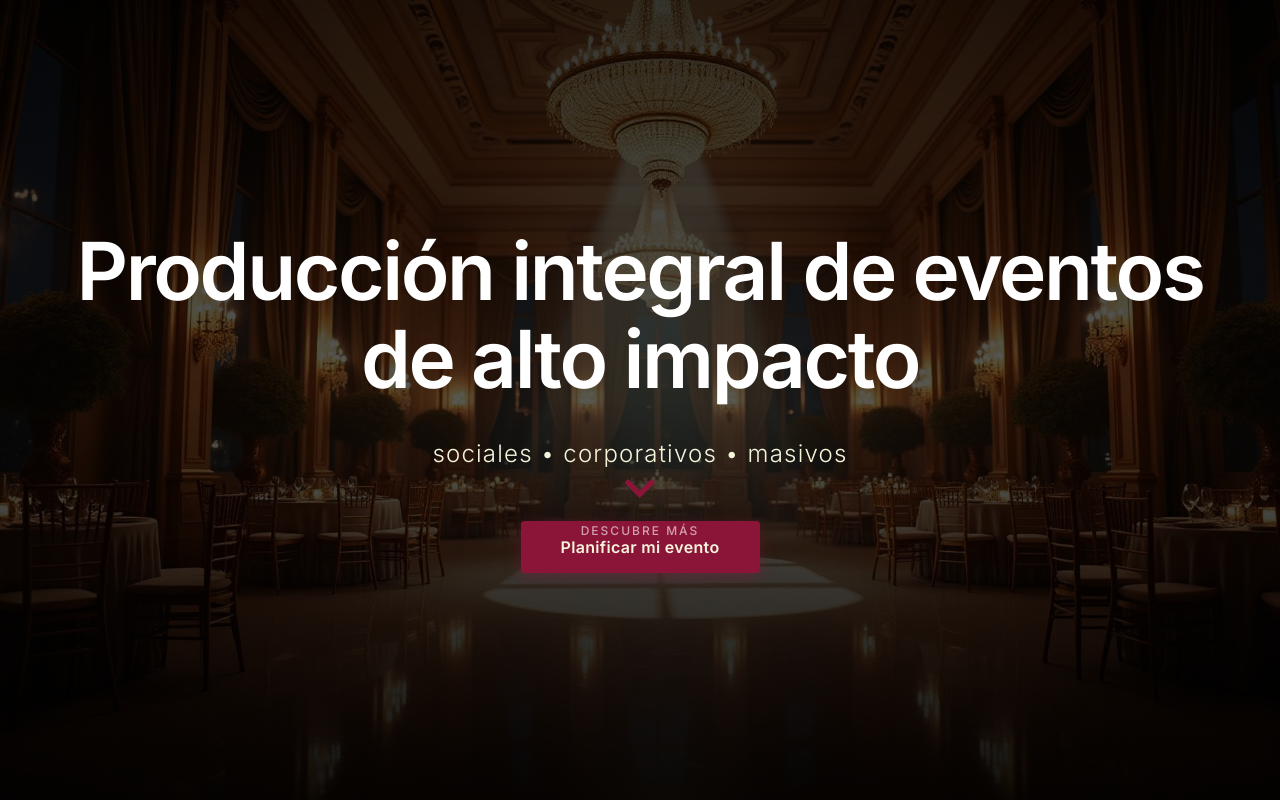
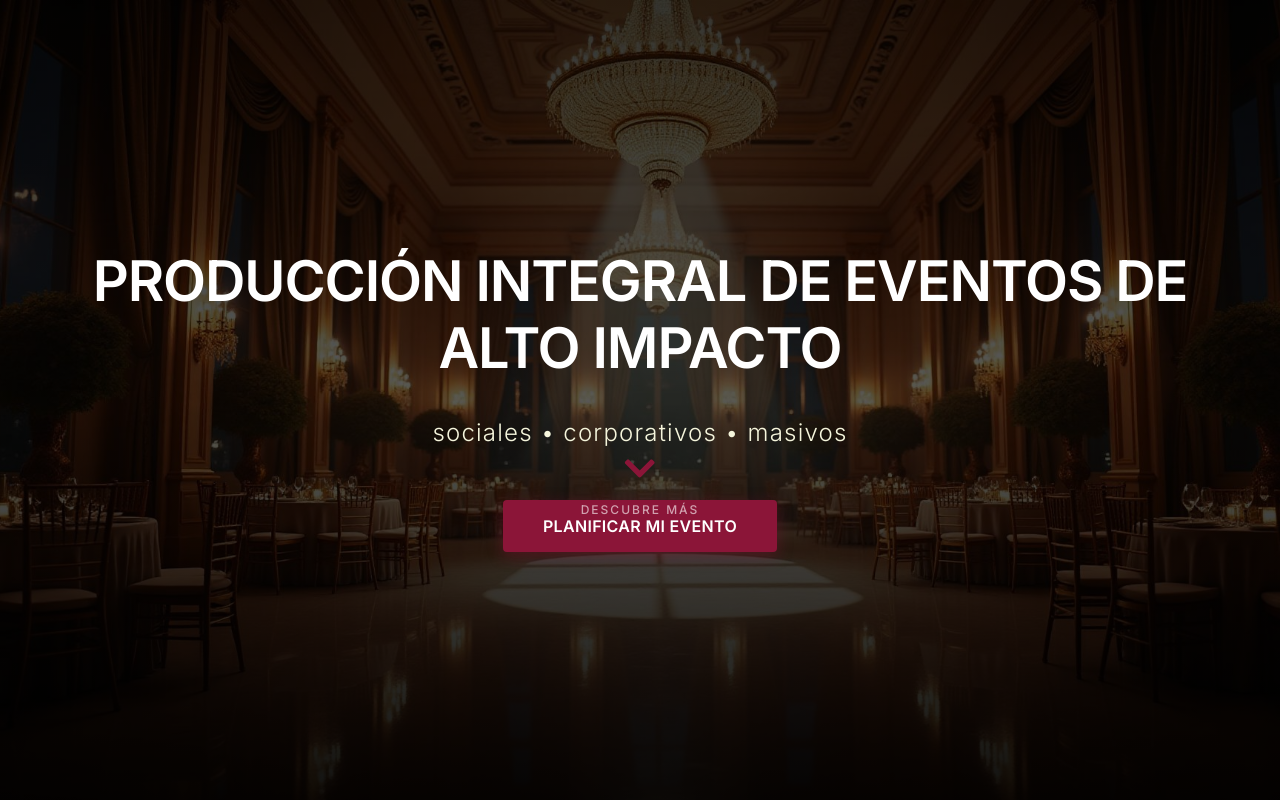
Before and after one commit to fedetanzi/dga-producciones, a React (Vite) app: page / in a window 1280 px wide. Shown: the top 800 px of the page. Built offline with nearby package versions, Linux system fonts and the light colour scheme.

Commit message:
Fix capitalization in section titles across multiple components

```diff
--- a/src/components/About.jsx
+++ b/src/components/About.jsx
@@ -17,7 +17,7 @@ const About = () => {
           animate={isInView ? { opacity: 1, y: 0 } : { opacity: 0, y: 50 }}
           transition={{ duration: 0.8 }}
         >
-          <h2 className="section-title">¿quiénes somos?</h2>
+          <h2 className="section-title">¿Quiénes somos?</h2>
           <div className="about-text-wrapper">
             <p>
               Somos una productora integral de eventos 360°.
--- a/src/components/CTA.css
+++ b/src/components/CTA.css
@@ -12,9 +12,9 @@
 }
 
 .cta h2 {
-  font-size: clamp(2rem, 5vw, 3.5rem);
+  font-size: clamp(1.75rem, 4vw, 2.75rem);
   font-weight: 600;
-  line-height: 1.3;
+  line-height: 1.4;
   margin-bottom: var(--spacing-lg);
   color: var(--color-text);
   letter-spacing: -0.02em;
--- a/src/components/Hero.css
+++ b/src/components/Hero.css
@@ -49,11 +49,11 @@
 
 .hero h1 {
   margin-bottom: 2rem;
-  line-height: 1.1;
+  line-height: 1.2;
   font-family: 'Inter', -apple-system, BlinkMacSystemFont, sans-serif;
-  font-size: clamp(2.5rem, 8vw, 5rem);
+  font-size: clamp(2rem, 6vw, 3.5rem);
   font-weight: 600;
-  letter-spacing: -0.03em;
+  letter-spacing: -0.02em;
   color: #ffffff;
 }
 
@@ -87,7 +87,7 @@
 
 .hero-ctas .btn-primary {
   background: var(--color-secondary);
-  color: var(--color-accent);
+  color: #ffffff;
   border: none;
   box-shadow: 0 4px 15px rgba(139, 21, 56, 0.4);
 }
--- a/src/components/Hero.jsx
+++ b/src/components/Hero.jsx
@@ -24,7 +24,7 @@ const Hero = () => {
           animate={{ opacity: 1, y: 0 }}
           transition={{ duration: 1, delay: 0.2 }}
         >
-          Producción integral de eventos de alto impacto
+          PRODUCCIÓN INTEGRAL DE EVENTOS DE ALTO IMPACTO
         </motion.h1>
 
         <motion.p
@@ -48,7 +48,7 @@ const Hero = () => {
             whileHover={{ scale: 1.05 }}
             whileTap={{ scale: 0.95 }}
           >
-            Planificar mi evento
+            PLANIFICAR MI EVENTO
           </motion.button>
         </motion.div>
 
--- a/src/components/Portfolio.jsx
+++ b/src/components/Portfolio.jsx
@@ -28,7 +28,7 @@ const Portfolio = () => {
           animate={isInView ? { opacity: 1, y: 0 } : { opacity: 0, y: 30 }}
           transition={{ duration: 0.6 }}
         >
-          <h2 className="section-title">portfolio</h2>
+          <h2 className="section-title">Portfolio</h2>
         </motion.div>
 
         <div className="portfolio-grid">
--- a/src/components/Services.jsx
+++ b/src/components/Services.jsx
@@ -27,7 +27,7 @@ const Services = () => {
           animate={isInView ? { opacity: 1, y: 0 } : { opacity: 0, y: 30 }}
           transition={{ duration: 0.6 }}
         >
-          <h2 className="section-title">nuestros servicios</h2>
+          <h2 className="section-title">Nuestros servicios</h2>
         </motion.div>
 
         <div className="services-list">
--- a/src/components/WhatWeDo.jsx
+++ b/src/components/WhatWeDo.jsx
@@ -35,7 +35,7 @@ const WhatWeDo = () => {
           animate={isInView ? { opacity: 1, y: 0 } : { opacity: 0, y: 30 }}
           transition={{ duration: 0.6 }}
         >
-          <h2 className="section-title">hacemos que las ideas se conviertan en experiencias inolvidables</h2>
+          <h2 className="section-title">Hacemos que las ideas se conviertan en experiencias inolvidables</h2>
         </motion.div>
 
         <div className="blocks-grid">
--- a/src/components/WorkProcess.jsx
+++ b/src/components/WorkProcess.jsx
@@ -50,7 +50,7 @@ const WorkProcess = () => {
           animate={isInView ? { opacity: 1, y: 0 } : { opacity: 0, y: 30 }}
           transition={{ duration: 0.6 }}
         >
-          <h2 className="section-title">nuestro proceso</h2>
+          <h2 className="section-title">Nuestro proceso</h2>
           <p className="section-subtitle">
             5 pasos hacia la perfección
           </p>
```
